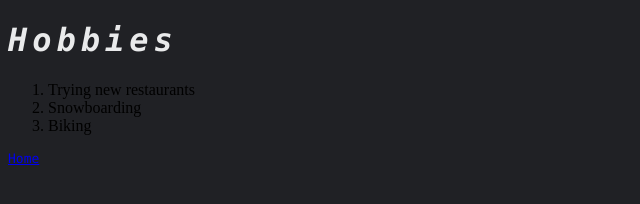
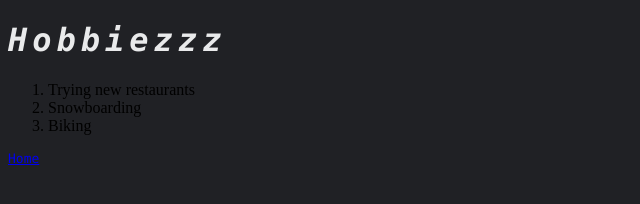
Before and after one commit to kennethho97/personal-site, a plain HTML site: page hobbies.html in a window 1280 px wide. Shown: the full height of the page, 0-640 px from the left. Drawn offline with Linux system fonts and the light colour scheme.

Commit message:
Small change to hobbies page
Testing Github desktop

```diff
--- a/hobbies.html
+++ b/hobbies.html
@@ -7,7 +7,7 @@
   </head>
   <body>
     <h1>
-      <st><em>Hobbies</em></st>
+      <st><em>Hobbiezzz</em></st>
     </h1>
     <ol>
       <li>Trying new restaurants</li>
```
